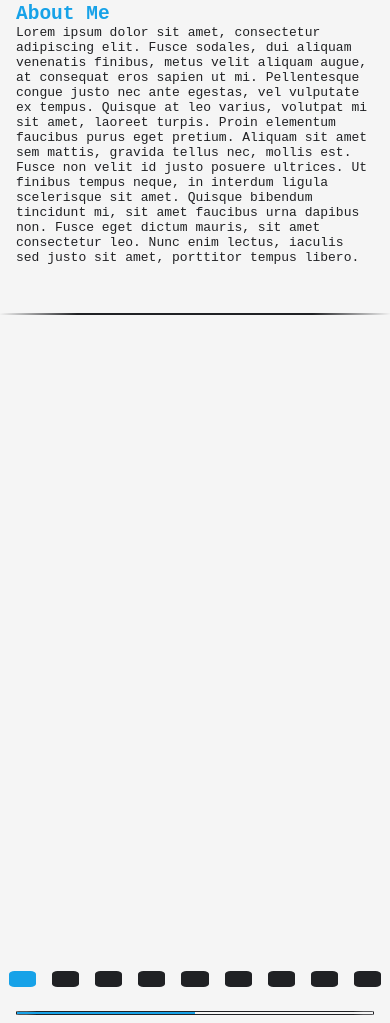
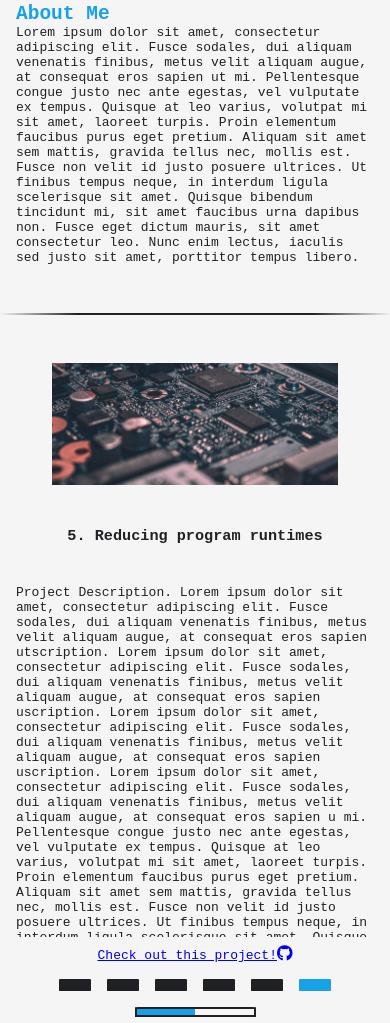
Before and after one commit to Tyler-Morgan-git/Portolio-Webpage, a plain HTML site: page index.html in a window 390 px wide. Shown: the part 387-1410 px from the top of the page. Drawn offline with Linux system fonts and the light colour scheme.

Commit message:
Updated some styling

```diff
--- a/css/style.css
+++ b/css/style.css
@@ -5,8 +5,7 @@
 
   /* animation */
 
-  --startPos: 0px;
-  --endPos: 100%;
+  --articleTextHeight: 100px;
 
   /* lightMode - For the Light Mode Theme */
   --lightModeBG: #f5f5f5;
@@ -32,6 +31,27 @@
 * {
   padding: 0;
   margin: 0;
+}
+
+/* Works on Firefox */
+* {
+  scrollbar-width: thin;
+  scrollbar-color: var(--accentColor) var(--backGroundColor);
+}
+
+/* Works on Chrome, Edge, and Safari */
+*::-webkit-scrollbar {
+  width: 12px;
+}
+
+*::-webkit-scrollbar-track {
+  background: var(--backGroundColor);
+}
+
+*::-webkit-scrollbar-thumb {
+  background-color: var(--accentColor);
+  border-radius: 20px;
+  border: 3px solid var(--backGroundColor);
 }
 
 body {
@@ -169,75 +189,88 @@ nav div p {
 .slideShowContainer {
   position: relative;
   display: flex;
+  height: 20rem;
 }
 
 article {
   gap: 1rem;
   display: flex;
   flex-flow: row nowrap;
+  justify-content: center;
   align-items: center;
   padding: 1rem 0rem;
   width: 100%;
   transform: opacity 1.5 linear;
-  border: red solid 2px;
+}
+
+.articleImgWrapper {
+  height: 90%;
+  flex-basis: 30%;
+  flex-shrink: 0;
+  margin-left: 2rem;
 }
 
 .articleimg {
-  flex-basis: 30%;
-  flex-shrink: 0.2;
+  height: 100%;
   object-fit: cover;
-  height: 15rem;
 }
 
 .articletext {
-  flex-basis: 60%;
-  flex-shrink: 2;
-  align-self: center;
-  justify-content: flex-end;
+  flex-basis: 70%;
+  height: 90%;
+  margin-right: 2rem;
 }
 
 .articletext h3 {
-  padding-bottom: 1rem;
+  height: 10%;
+  margin-bottom: 0.5rem;
+  /* border: #17a2e8 solid 2px; */
 }
 
 .articletext p {
-  border: #17a2e8 solid 2px;
-  padding-bottom: 1rem;
-  height: 10rem;
-  overflow: hidden;
+  /* border: #17a2e8 solid 2px; */
+  margin-bottom: 0.5rem;
+  height: 70%;
+  overflow-y: scroll;
+}
+
+.articletext a {
+  height: 10%;
 }
 
 .slideShowButtons {
   display: flex;
   justify-content: center;
   width: fit-content;
-  margin: 0 auto;
+  margin: 1rem auto;
 }
 
 .slideShowButton {
-  margin: 0.5rem;
-  width: 0.7rem;
+  background-color: var(--textColor);
+  margin: 0 0.5rem;
+  height: 0.75rem;
+  width: 2rem;
   font-size: 0rem;
-  border: var(--textColor) 0.5rem solid;
-  border-radius: 20%;
-  transition: border 0.25s linear;
+  /* border: var(--textColor) 0.5rem solid; */
+  border-radius: 5%;
+  transition: all 0.25s linear;
 }
 
 .slideShowButtonSelected {
-  border: var(--accentColor) 0.5rem solid;
+  background-color: var(--accentColor);
 }
 
 .progressBar {
-  border: var(--textColor) 1px solid;
-  border-radius: 10%;
-  height: 0.15rem;
-  max-width: 1200px;
-  margin: 1rem;
+  border: var(--textColor) 2px solid;
+  border-radius: 3%;
+  height: 0.4rem;
+  max-width: 30%;
+  margin: 1rem auto;
 }
 
 .slideShowProgress {
   background-color: var(--accentColor);
-  height: 0.15rem;
+  height: 0.4rem;
   width: 0%;
   animation: progress 10s 1 linear;
   transition: opacity 1.5s linear;
@@ -288,7 +321,7 @@ footer ul li {
 
 @media screen and (max-width: 768px) {
   .slideShowContainer {
-    height: 600px;
+    height: 400px;
   }
 
   .slideShowContainer article {
@@ -296,25 +329,50 @@ footer ul li {
     display: flex;
     flex-flow: column nowrap;
     padding: 0 1rem;
-    margin-bottom: 2rem;
-    overflow-y: visible;
+    justify-content: center;
+  }
+
+  .articleImgWrapper {
+    width: 100%;
+    height: 30%;
+    margin: 0 auto;
+    display: flex;
+    justify-content: center;
   }
 
   .articleimg {
     width: 80%;
-    height: fit-content;
+  }
+
+  .articletext {
+    height: 100%;
+    display: flex;
+    flex-flow: column nowrap;
     justify-content: center;
+    flex-basis: 60%;
+    flex-shrink: 2;
     align-self: center;
+    width: 100%;
+    text-align: center;
     margin: 0 auto;
   }
 
-  .articletext {
-    flex-basis: 60%;
-    flex-shrink: 2;
-    height: fit-content;
-    align-self: center;
-    justify-content: flex-end;
+  .articletext p {
+    text-align: left;
   }
+
+  .articletext a {
+    height: 10%;
+    margin-bottom: 1rem;
+  }
+
+  .slideShowButtons {
+    display: flex;
+    justify-content: center;
+    width: fit-content;
+    margin: 1rem auto;
+  }
+
   header nav {
     color: var(--textColor);
     max-width: 1200px;
@@ -349,3 +407,9 @@ footer ul li {
     content: " ";
   }
 }
+
+@media screen and (max-width: 400px) {
+  .slideShowContainer {
+    height: 600px;
+  }
+}
--- a/slideShow.js
+++ b/slideShow.js
@@ -40,27 +40,6 @@ function getProjectData() {
       projTitle: "5. Reducing program runtimes",
       projDescription:
         "Project Description. Lorem ipsum dolor sit amet, consectetur adipiscing elit. Fusce sodales, dui aliquam venenatis finibus, metus velit aliquam augue, at consequat eros sapien utscription. Lorem ipsum dolor sit amet, consectetur adipiscing elit. Fusce sodales, dui aliquam venenatis finibus, metus velit aliquam augue, at consequat eros sapien uscription. Lorem ipsum dolor sit amet, consectetur adipiscing elit. Fusce sodales, dui aliquam venenatis finibus, metus velit aliquam augue, at consequat eros sapien uscription. Lorem ipsum dolor sit amet, consectetur adipiscing elit. Fusce sodales, dui aliquam venenatis finibus, metus velit aliquam augue, at consequat eros sapien u mi. Pellentesque congue justo nec ante egestas, vel vulputate ex tempus. Quisque at leo varius, volutpat mi sit amet, laoreet turpis. Proin elementum faucibus purus eget pretium. Aliquam sit amet sem mattis, gravida tellus nec, mollis est. Fusce non velit id justo posuere ultrices. Ut finibus tempus neque, in interdum ligula scelerisque sit amet. Quisque bibendum tincidunt mi, sit amet faucibus urna dapibus non. Fusce eget dictum mauris, sit amet consectetur leo. Nunc enim lectus, iaculis sed justo sit amet, porttitor tempus libero",
-      projLink: "project1.html",
-    },
-    {
-      projImg: `assets/photos/project3.jpg`,
-      projTitle: "6. Reducing program runtimes",
-      projDescription:
-        "Project Description. Lorem ipsum dolor sit amet, consectetur adipiscing elit. Fusce sodales, dui aliquam venenatis finibus, metus velit aliquam augue, at consequat eros sapien ut mi. Pellentesque congue justo nec ante egestas, vel vulputate ex tempus. Quisque at leo varius, volutpat mi sit amet, laoreet turpis. Proin elementum faucibus purus eget pretium. Aliquam sit amet sem mattis, gravida tellus nec, mollis est. Fusce non velit id justo posuere ultrices. Ut finibus tempus neque, in interdum ligula scelerisque sit amet. Quisque bibendum tincidunt mi, sit amet faucibus urna dapibus non. Fusce eget dictum mauris, sit amet consectetur leo. Nunc enim lectus, iaculis sed justo sit amet, porttitor tempus libero",
-      projLink: "project1.html",
-    },
-    {
-      projImg: `assets/photos/project3.jpg`,
-      projTitle: "7. Reducing program runtimes",
-      projDescription:
-        "Project Description. Lorem ipsum dolor sit amet, consectetur adipiscing elit. Fusce sodales, dui aliquam venenatis finibus, metus velit aliquam augue, at consequat eros sapien ut mi. Pellentesque congue justo nec ante egestas, vel vulputate ex tempus. Quisque at leo varius, volutpat mi sit amet, laoreet turpis. Proin elementum faucibus purus eget pretium. Aliquam sit amet sem mattis, gravida tellus nec, mollis est. Fusce non velit id justo posuere ultrices. Ut finibus tempus neque, in interdum ligula scelerisque sit amet. Quisque bibendum tincidunt mi, sit amet faucibus urna dapibus non. Fusce eget dictum mauris, sit amet consectetur leo. Nunc enim lectus, iaculis sed justo sit amet, porttitor tempus libero",
-      projLink: "project1.html",
-    },
-    {
-      projImg: `assets/photos/project3.jpg`,
-      projTitle: "8. Reducing program runtimes",
-      projDescription:
-        "Project Description. Lorem ipsum dolor sit amet, consectetur adipiscing elit. Fusce sodales, dui aliquam venenatis finibus, metus velit aliquam augue, at consequat eros sapien ut mi. Pellentesque congue justo nec ante egestas, vel vulputate ex tempus. Quisque at leo varius, volutpat mi sit amet, laoreet turpis. Proin elementum faucibus purus eget pretium. Aliquam sit amet sem mattis, gravida tellus nec, mollis est. Fusce non velit id justo posuere ultrices. Ut finibus tempus neque, in interdum ligula scelerisque sit amet. Quisque bibendum tincidunt mi, sit amet faucibus urna dapibus non. Fusce eget dictum mauris, sit amet consectetur leo. Nunc enim lectus, iaculis sed justo sit amet, porttitor tempus libero",
       projLink: "project1.html",
     },
   ]);
@@ -108,6 +87,7 @@ function initSlideShow() {
     //create new element
     let article = document.createElement("article");
     let img = document.createElement("img");
+    let imgWrapper = document.createElement("div");
     let articleTextWrapper = document.createElement("div");
     let header = document.createElement("h3");
     let description = document.createElement("p");
@@ -117,6 +97,7 @@ function initSlideShow() {
     //set classnames
     article.className = "slide";
     img.className = "articleimg";
+    imgWrapper.className = "articleImgWrapper";
     articleTextWrapper.className = "articletext";
     icon.className = "fab fa-github fa-1x";
 
@@ -136,7 +117,8 @@ function initSlideShow() {
     articleTextWrapper.appendChild(header);
     articleTextWrapper.appendChild(description);
     articleTextWrapper.appendChild(link);
-    article.appendChild(img);
+    imgWrapper.appendChild(img);
+    article.appendChild(imgWrapper);
     article.appendChild(articleTextWrapper);
 
     return article;
@@ -224,9 +206,11 @@ function initSlideShow() {
 
   // this is used to initiate the slide Show
   function renderOneSlide(desiredSlide) {
+    console.log("Initial Render");
     currentSlide = desiredSlide;
     slideShowContainerSizing(1);
     slideShowContainer.style.transform = "translateX(0)";
+    slideShowContainer.appendChild(generateSlide(desiredSlide));
     slideButtonSelector(desiredSlide);
   }
 
@@ -311,7 +295,7 @@ function initSlideShow() {
   resetTimerProgress();
 
   //Initate the first slide
-  currentSlide = 0;
+  currentSlide = 5;
   renderOneSlide(currentSlide);
 
   function handleClickScroll() {
```
